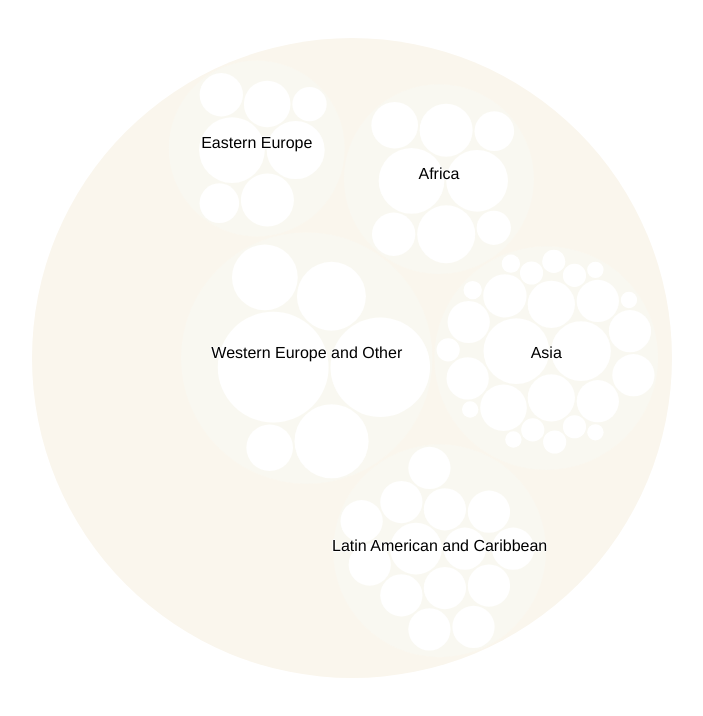
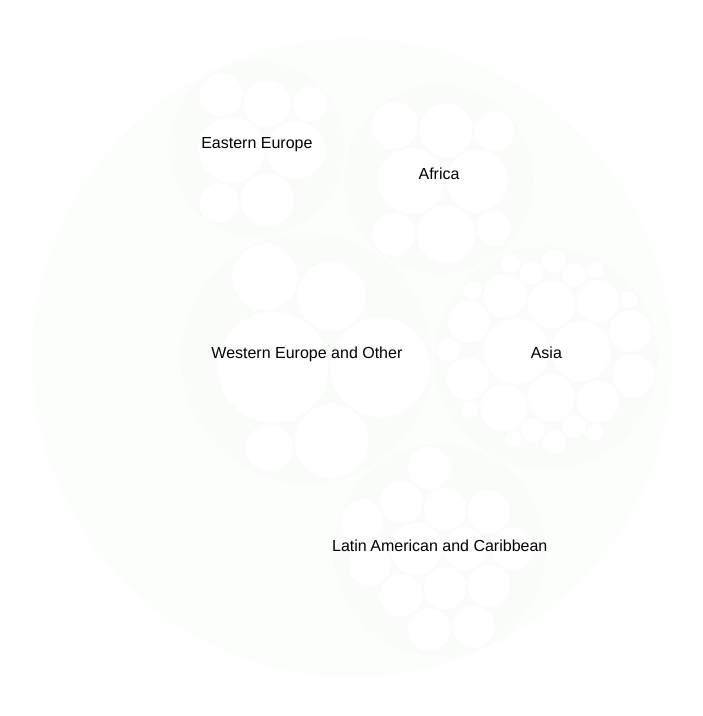
Before and after one commit to armistec/UN_CountriesNI, a plain HTML site: page index.html in a window 1280 px wide. Shown: the whole page, without its empty margins (6-709 px from the left). Drawn offline with nearby package versions, Linux system fonts and the light colour scheme.

Commit message:
Update index.html

```diff
--- a/index.html
+++ b/index.html
@@ -41,7 +41,7 @@ var svg = d3.select("svg"),
 
 var color = d3.scaleLinear()
     .domain([-1, 5])
-    .range(["hsl(32,69%,95%)", "hsl(32,39%,100%)"])
+    .range(["hsl(32,39%,100%)", "hsl(32,69%,95%)"])
     .interpolate(d3.interpolateHcl);
 
 var color2 = d3.scaleLinear()
```
